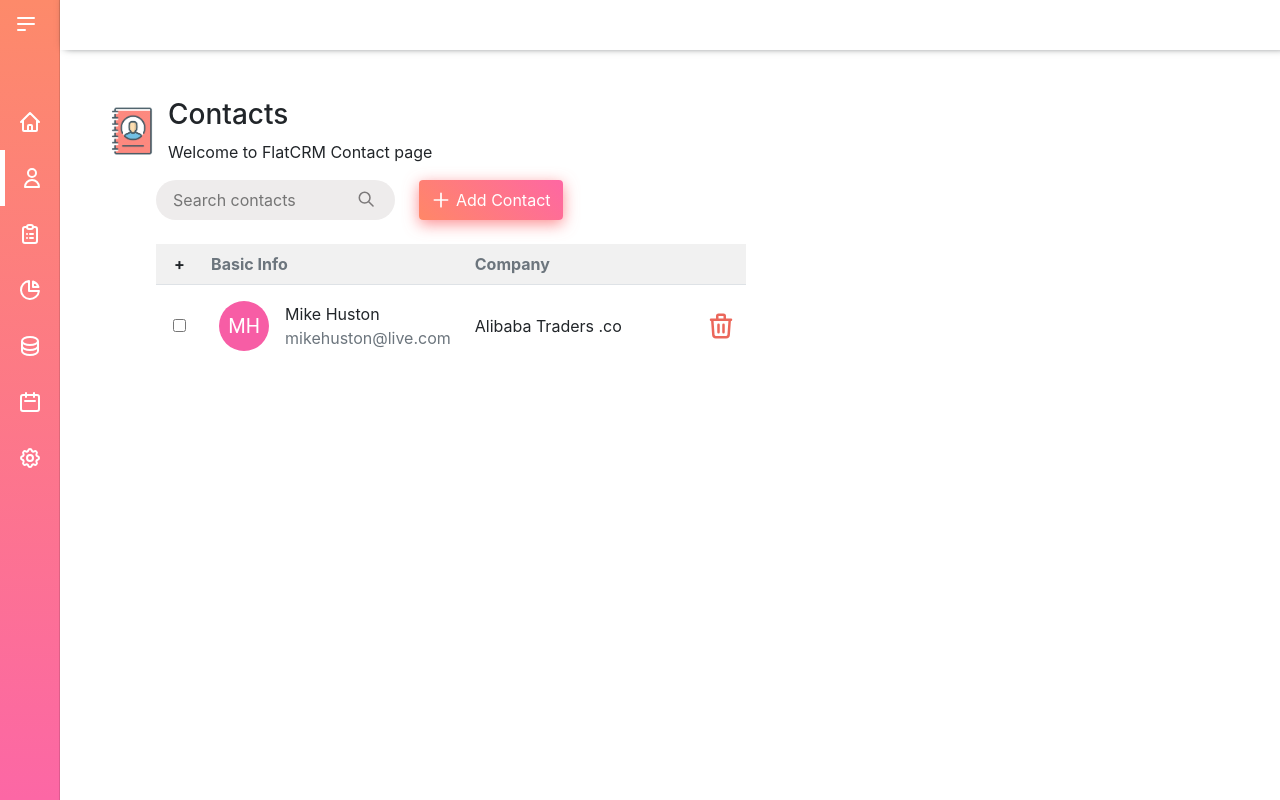
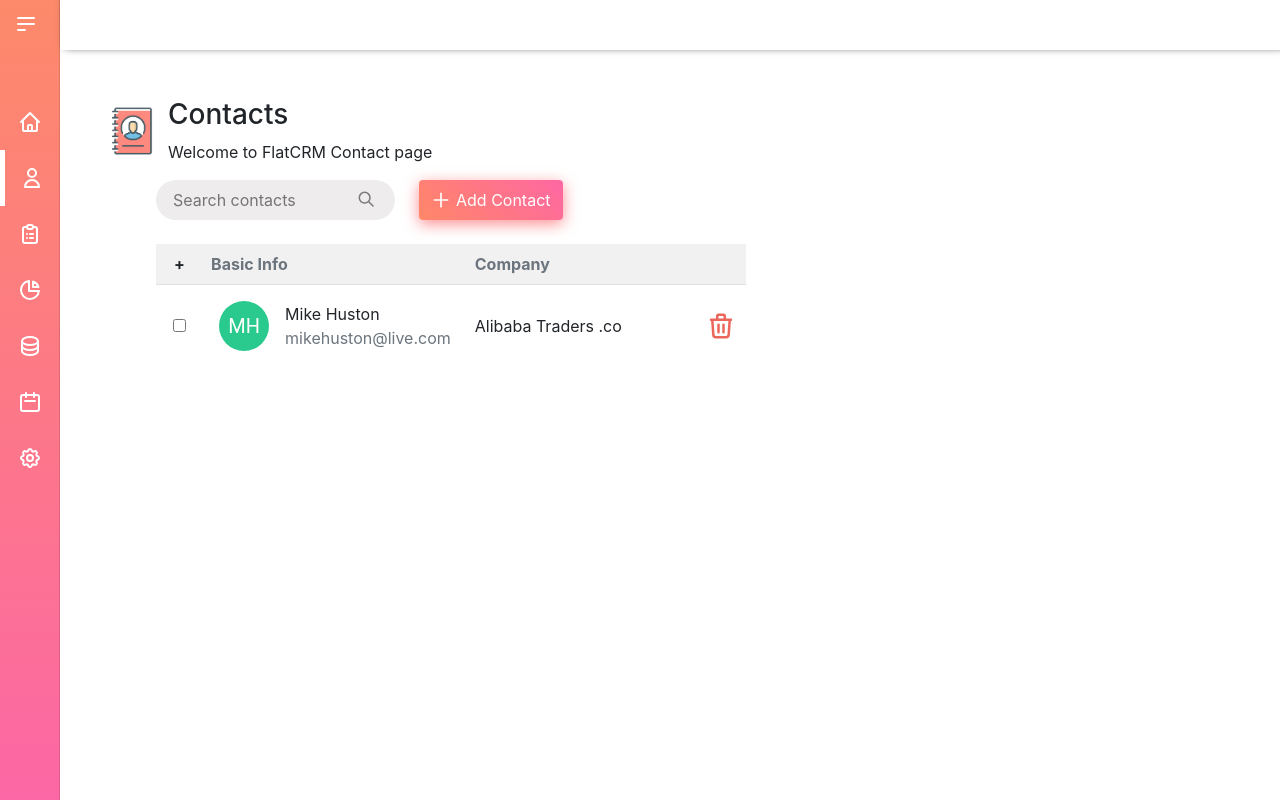
Before and after one commit to vishal-rathod-07/Contact-List-App, a React (Create React App) app: page / in a window 1280 px wide. Built offline with nearby package versions, Linux system fonts and the light colour scheme.

Commit message:
Random colour generating logic changed

```diff
--- a/src/components/ContactAvatar/ContactAvatar.js
+++ b/src/components/ContactAvatar/ContactAvatar.js
@@ -1,24 +1,9 @@
 import * as React from 'react';
 import Avatar from '@mui/material/Avatar';
+import md5 from 'md5';
 
 function stringToColor(string) {
-  let hash = 0;
-  let i;
-
-  /* eslint-disable no-bitwise */
-  for (i = 0; i < string.length; i += 1) {
-    hash = string.charCodeAt(i) + ((hash << 5) - hash);
-  }
-
-  let color = '#';
-
-  for (i = 0; i < 3; i += 1) {
-    const value = (hash >> (i * 8)) & 0xff;
-    color += `00${value.toString(16)}`.substr(-2);
-  }
-  /* eslint-enable no-bitwise */
-
-  return color;
+  return '#' + md5(string).slice(0, 6);
 }
 
 function stringAvatar(name) {
```
